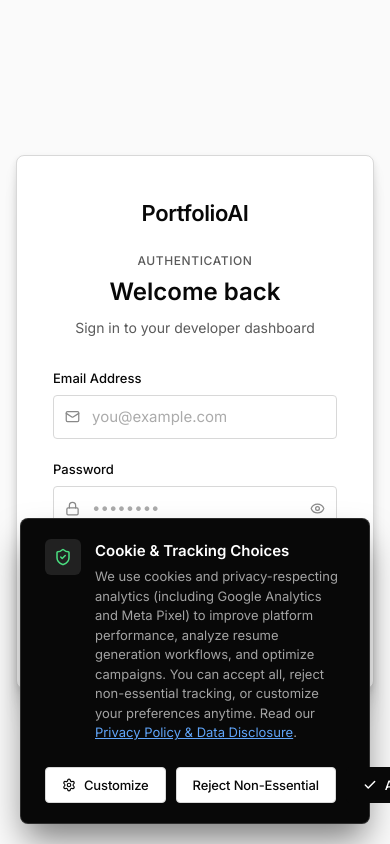
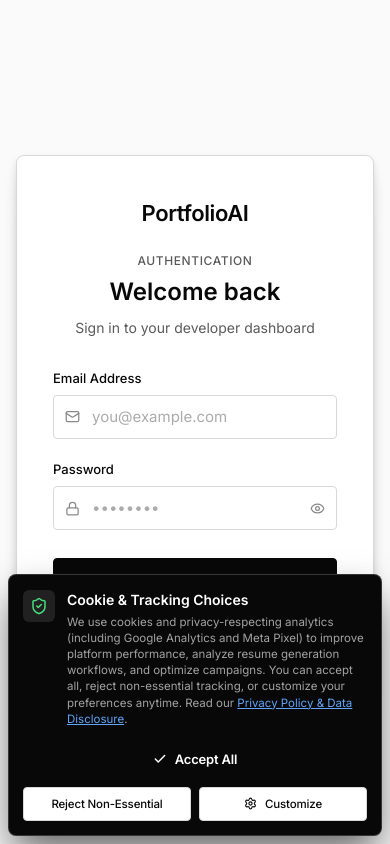
Before and after one commit to 2411Aditya/Portfolio-Builder, a React (Vite) app in the folder frontend/: page /login in a window 390 px wide. Built offline with nearby package versions, Linux system fonts and the light colour scheme; no server answers.

Commit message:
feat: implement dashboard page with resume upload, portfolio management, and cookie consent component

```diff
--- a/frontend/src/components/CookieConsent.jsx
+++ b/frontend/src/components/CookieConsent.jsx
@@ -104,29 +104,29 @@
             <div className="cookie-banner-actions">
               <button
                 type="button"
-                onClick={openPreferencesModal}
-                className="button-secondary cookie-btn-sm"
-                aria-label="Customize cookie and tracking settings"
+                onClick={handleAcceptAll}
+                className="button-primary cookie-btn-sm cookie-btn-accept"
+                aria-label="Accept all cookies and tracking"
               >
-                <Settings size={14} />
-                <span>Customize</span>
+                <Check size={14} strokeWidth={2.5} />
+                <span>Accept All</span>
               </button>
               <button
                 type="button"
                 onClick={handleRejectNonEssential}
-                className="button-secondary cookie-btn-sm"
+                className="button-secondary cookie-btn-sm cookie-btn-reject"
                 aria-label="Reject non-essential cookies"
               >
                 Reject Non-Essential
               </button>
               <button
                 type="button"
-                onClick={handleAcceptAll}
-                className="button-primary cookie-btn-sm"
-                aria-label="Accept all cookies and tracking"
+                onClick={openPreferencesModal}
+                className="button-secondary cookie-btn-sm cookie-btn-customize"
+                aria-label="Customize cookie and tracking settings"
               >
-                <Check size={14} strokeWidth={2.5} />
-                <span>Accept All</span>
+                <Settings size={13} />
+                <span>Customize</span>
               </button>
             </div>
           </div>
--- a/frontend/src/index.css
+++ b/frontend/src/index.css
@@ -1424,7 +1424,7 @@
 .dash-header {
   background-color: var(--color-canvas);
   border-bottom: 1px solid var(--color-hairline);
-  padding: 16px 32px;
+  padding: 14px 24px;
 }
 
 .dash-header-inner {
@@ -1433,6 +1433,60 @@
   display: flex;
   align-items: center;
   justify-content: space-between;
+  gap: 14px;
+}
+
+.dash-header-actions {
+  display: flex;
+  align-items: center;
+  gap: 10px;
+  flex-shrink: 0;
+}
+
+.dash-upgrade-btn {
+  padding: 7px 13px !important;
+  font-size: 13px !important;
+  gap: 6px !important;
+  white-space: nowrap;
+}
+
+.dash-user-badge {
+  display: flex;
+  align-items: center;
+  gap: 8px;
+  padding: 5px 10px;
+  background: #f5f5f5;
+  border: 1px solid #d8d8d8;
+  border-radius: 4px;
+}
+
+.dash-user-avatar {
+  width: 22px;
+  height: 22px;
+  border-radius: 2px;
+  background: #080808;
+  color: #ffffff;
+  display: flex;
+  align-items: center;
+  justify-content: center;
+  font-size: 11px;
+  font-weight: 600;
+}
+
+.dash-user-name {
+  font-size: 13px;
+  font-weight: 500;
+  color: var(--color-ink);
+  max-width: 120px;
+  overflow: hidden;
+  text-overflow: ellipsis;
+  white-space: nowrap;
+}
+
+.dash-logout-btn {
+  padding: 6px 10px !important;
+  font-size: 13px !important;
+  gap: 4px !important;
 }
 
 .dash-main {
@@ -2178,6 +2232,49 @@
     flex-direction: column;
     align-items: flex-start;
   }
+
+  /* Responsive Dashboard Header */
+  .dash-header {
+    padding: 12px 16px;
+  }
+  .dash-header-inner {
+    display: flex;
+    align-items: center;
+    justify-content: space-between;
+    gap: 8px;
+  }
+  .dash-header-actions {
+    gap: 6px;
+  }
+  .dash-upgrade-btn {
+    font-size: 12px !important;
+    padding: 6px 10px !important;
+    gap: 4px !important;
+  }
+  .dash-user-name {
+    display: none; /* Hide text on mobile, keep avatar */
+  }
+  .dash-user-badge {
+    padding: 4px 6px;
+  }
+  .logout-text {
+    display: none; /* Hide text on mobile, keep icon */
+  }
+  .dash-logout-btn {
+    padding: 6px 8px !important;
+  }
+  .dash-main {
+    padding: 20px 16px 48px;
+  }
+}
+
+@media (max-width: 480px) {
+  .dash-upgrade-btn span {
+    display: none; /* Compact icon + Pro on small mobile */
+  }
+  .dash-upgrade-btn::after {
+    content: "Pro";
+  }
 }
 
 /* ═══════════════════════════════════════════════════════════════════════════
@@ -2187,10 +2284,10 @@
 /* ─── Cookie Consent Banner ─── */
 .cookie-banner-wrap {
   position: fixed;
-  bottom: 20px;
-  left: 20px;
-  right: 20px;
-  max-width: 1100px;
+  bottom: 16px;
+  left: 16px;
+  right: 16px;
+  max-width: 1040px;
   margin: 0 auto;
   z-index: 9999;
   animation: slideUp 0.3s cubic-bezier(0.16, 1, 0.3, 1);
@@ -2204,31 +2301,30 @@
 .cookie-banner-inner {
   background: #080808;
   color: #f5f5f5;
-  border: 1px solid rgba(255, 255, 255, 0.15);
+  border: 1px solid rgba(255, 255, 255, 0.18);
   border-radius: 8px;
-  padding: 20px 24px;
-  box-shadow: 0 20px 35px -5px rgba(0, 0, 0, 0.5), 0 0 1px rgba(255, 255, 255, 0.2);
+  padding: 16px 20px;
+  box-shadow: 0 20px 40px -4px rgba(0, 0, 0, 0.6), 0 0 1px rgba(255, 255, 255, 0.2);
   display: flex;
   align-items: center;
   justify-content: space-between;
-  gap: 24px;
-  flex-wrap: wrap;
+  gap: 18px;
 }
 
 .cookie-banner-content {
   flex: 1;
-  min-width: 280px;
+  min-width: 0;
 }
 
 .cookie-banner-header {
   display: flex;
   align-items: flex-start;
-  gap: 14px;
+  gap: 12px;
 }
 
 .cookie-icon-badge {
-  width: 36px;
-  height: 36px;
+  width: 32px;
+  height: 32px;
   border-radius: 6px;
   background: rgba(255, 255, 255, 0.1);
   display: flex;
@@ -2236,18 +2332,19 @@
   justify-content: center;
   color: #4ade80;
   flex-shrink: 0;
+  margin-top: 1px;
 }
 
 .cookie-banner-title {
-  font-size: 15px;
+  font-size: 14px;
   font-weight: 600;
   color: #ffffff;
-  margin: 0 0 4px 0;
+  margin: 0 0 3px 0;
 }
 
 .cookie-banner-text {
-  font-size: 13px;
-  line-height: 1.5;
+  font-size: 12px;
+  line-height: 1.45;
   color: #a3a3a3;
   margin: 0;
 }
@@ -2260,14 +2357,61 @@
 .cookie-banner-actions {
   display: flex;
   align-items: center;
-  gap: 10px;
-  flex-wrap: wrap;
+  gap: 8px;
   flex-shrink: 0;
 }
 
 .cookie-btn-sm {
-  padding: 8px 16px !important;
-  font-size: 13px !important;
+  padding: 8px 14px !important;
+  font-size: 12px !important;
+  white-space: nowrap;
+}
+
+/* Mobile Cookie Banner Layout */
+@media (max-width: 768px) {
+  .cookie-banner-wrap {
+    left: 8px;
+    right: 8px;
+    bottom: 8px;
+    margin: 0;
+    max-width: 100%;
+  }
+
+  .cookie-banner-inner {
+    padding: 14px 14px;
+    gap: 12px;
+    flex-direction: column;
+    align-items: stretch;
+  }
+
+  .cookie-banner-text {
+    font-size: 11.5px;
+    line-height: 1.4;
+  }
+
+  .cookie-banner-actions {
+    width: 100%;
+    display: grid;
+    grid-template-columns: 1fr 1fr;
+    gap: 8px;
+  }
+
+  .cookie-btn-accept {
+    grid-column: span 2;
+    padding: 10px 14px !important;
+    font-size: 13px !important;
+    font-weight: 600 !important;
+    justify-content: center;
+  }
+
+  .cookie-btn-reject,
+  .cookie-btn-customize {
+    grid-column: span 1;
+    padding: 8px 10px !important;
+    font-size: 11.5px !important;
+    justify-content: center;
+    white-space: nowrap;
+  }
 }
 
 /* ─── Cookie Preferences Modal ─── */
--- a/frontend/src/pages/DashboardPage.jsx
+++ b/frontend/src/pages/DashboardPage.jsx
@@ -231,23 +231,24 @@
           <Link to="/" className="nav-brand">
             <span>PortfolioAI</span>
           </Link>
-          <div style={{ display: 'flex', alignItems: 'center', gap: 14 }}>
+          <div className="dash-header-actions">
             <button
               type="button"
               onClick={() => setCheckoutOpen(true)}
-              className="button-primary"
-              style={{ padding: '7px 14px', fontSize: 13, gap: 6 }}
+              className="button-primary dash-upgrade-btn"
             >
-              <Sparkles size={14} /> Upgrade to Pro (7-Day Trial)
+              <Sparkles size={13} />
+              <span>Upgrade to Pro</span>
             </button>
-            <div style={{ display: 'flex', alignItems: 'center', gap: 8, padding: '4px 10px', background: '#f5f5f5', border: '1px solid #d8d8d8', borderRadius: 4 }}>
-              <div style={{ width: 22, height: 22, borderRadius: 2, background: '#080808', color: '#ffffff', display: 'flex', alignItems: 'center', justifyContent: 'center', fontSize: 11, fontWeight: 600 }}>
+            <div className="dash-user-badge">
+              <div className="dash-user-avatar">
                 {user?.username?.[0]?.toUpperCase() || 'U'}
               </div>
-              <span style={{ fontSize: 13, fontWeight: 500, color: 'var(--color-ink)' }}>{user?.username}</span>
+              <span className="dash-user-name">{user?.username}</span>
             </div>
-            <button id="dashboard-logout-btn" onClick={handleLogout} className="button-secondary" style={{ padding: '7px 12px', fontSize: 13 }} type="button">
-              <LogOut size={13} strokeWidth={1.5} /> Logout
+            <button id="dashboard-logout-btn" onClick={handleLogout} className="button-secondary dash-logout-btn" type="button" title="Logout">
+              <LogOut size={13} strokeWidth={1.5} />
+              <span className="logout-text">Logout</span>
             </button>
           </div>
         </div>
```
